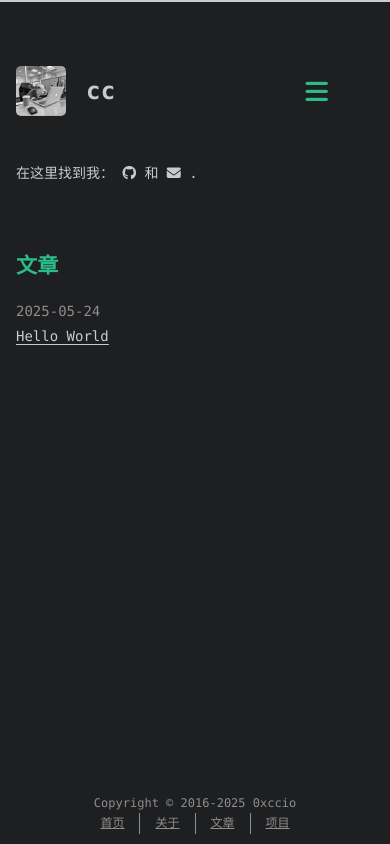
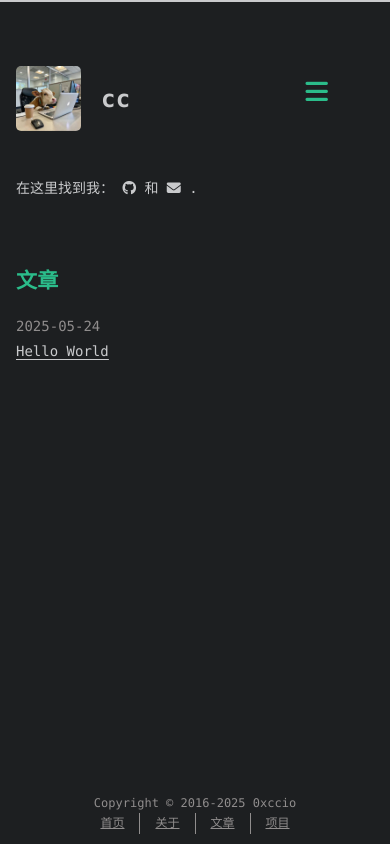
Before and after one commit to 0xccio/0xccio.github.io, a plain HTML site: page index.html in a window 390 px wide. Drawn offline with nearby package versions, Linux system fonts and the light colour scheme; a web font is replaced by a local one.

Commit message:
Site updated: 2025-05-24 17:06:45

```diff
--- a/css/style.css
+++ b/css/style.css
@@ -615,13 +615,11 @@ body {
   display: inline-block;
   float: left;
   margin-right: 20px;
-  width: 50px;
-  height: 50px;
+  width: 65px;
+  height: 65px;
   border-radius: 5px;
-  background-size: 50px 50px;
+  background-size: 65px 65px;
   background-repeat: no-repeat;
-  filter: grayscale(100%);
-  -webkit-filter: grayscale(100%);
 }
 #header #nav {
   color: #2bbc8a;
@@ -663,15 +661,11 @@ body {
 #header #nav ul li:last-child a {
   margin-right: 0;
 }
-#header:hover #logo {
-  filter: none;
-  -webkit-filter: none;
-}
 @media screen and (max-width: 480px) {
   #header #title {
     display: table;
     margin-right: 5rem;
-    min-height: 50px;
+    min-height: 65px;
   }
   #header #title h1 {
     display: table-cell;
@@ -701,7 +695,7 @@ body {
   }
   #header #nav li:not(:first-child) {
     padding-top: 1rem;
-    padding-left: 70px;
+    padding-left: 85px;
     font-size: 1rem;
   }
 }
```
